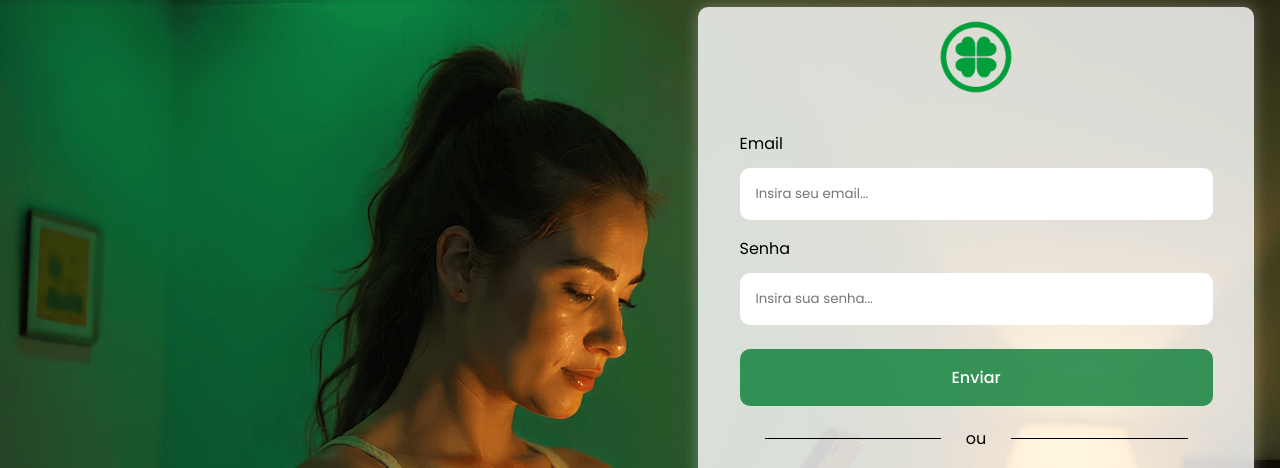
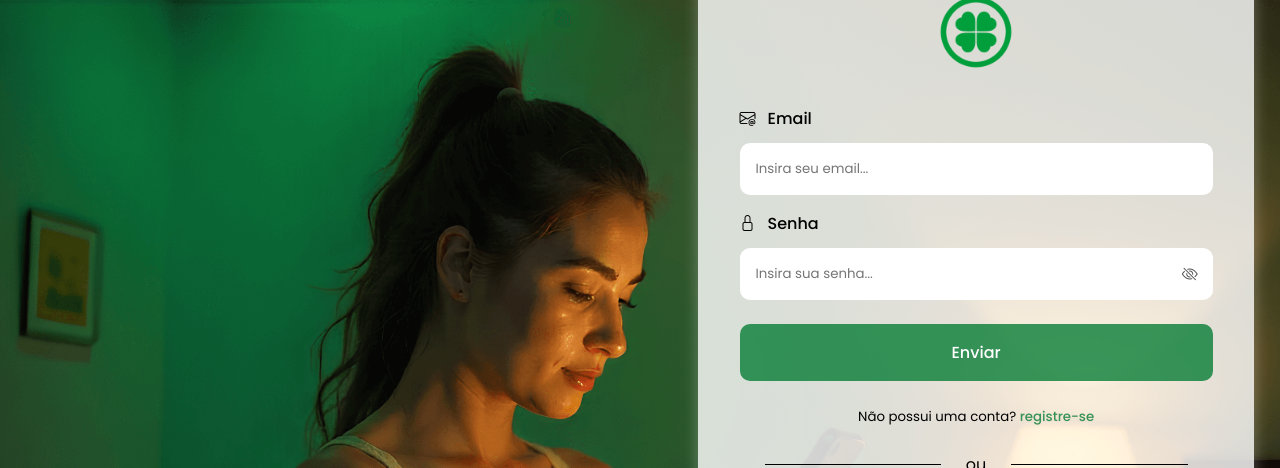
Before and after one commit to PedroRigolon/modelo-login, a plain HTML site: page index.html in a window 1280 px wide. Shown: the top 468 px of the page. Drawn offline with nearby package versions, Linux system fonts and the light colour scheme.

Commit message:
all source: adicionado funcionalidade de ver/bloquear a visao da senha usando js e icones bootstrap. Adicionado linha para registrar uma conta.

```diff
--- a/index.html
+++ b/index.html
@@ -15,6 +15,9 @@
         href="https://fonts.googleapis.com/css2?family=Montserrat:ital,wght@0,100..900;1,100..900&family=Orbitron:wght@400..900&family=Poppins:ital,wght@0,100;0,200;0,300;0,400;0,500;0,600;0,700;0,800;0,900;1,100;1,200;1,300;1,400;1,500;1,600;1,700;1,800;1,900&display=swap"
         rel="stylesheet">
 
+    <!-- Bootstrap & icons-->
+    <link rel="stylesheet" href="https://cdn.jsdelivr.net/npm/bootstrap-icons@1.11.3/font/bootstrap-icons.min.css">
+
 </head>
 
 <body>
@@ -22,24 +25,39 @@
         <div class="login">
 
             <div class="logo">
-
             </div>
 
             <form>
                 <div class="input-box">
-                    <p>Email</p>
+
+                    <div class="input-title">
+                        <i class="bi bi-envelope-at"></i>
+                        <p>Email</p>
+                    </div>
+
                     <input type="email" placeholder="Insira seu email...">
                 </div>
 
                 <div class="input-box">
-                    <p>Senha</p>
-                    <input type="password" placeholder="Insira sua senha...">
+
+                    <div class="input-title">
+                        <i class="bi bi-lock"></i>
+                        <p>Senha</p>
+                    </div>
+
+                    <div class="password-container">
+                        <input type="password" placeholder="Insira sua senha..." id="password">
+                        <i class="bi bi-eye-slash" id="togglePassword"></i>
+                    </div>
                 </div>
 
                 <div class="send">
                     <button class="button">Enviar</button>
                 </div>
 
+                <div class="register-text">
+                    <p>Não possui uma conta? <a href="#" class="register-link">registre-se</a></p>
+                </div>
 
             </form>
 
@@ -51,11 +69,15 @@
                 <img src="https://img.icons8.com/color/16/000000/google-logo.png" alt="Google Logo">
                 Entrar com Google
             </button>
+
+
+
         </div>
     </div>
 
 
-
+    <script src="src/js/toggle-password.js"></script>
 </body>
 
+
 </html>
--- a/src/css/style.css
+++ b/src/css/style.css
@@ -126,6 +126,22 @@ body {
     background-color: #f0f0f0;
 }
 
+.register-text {
+    margin: 10px 0 5px 0;
+    text-align: center;
+    font-size: var(--fs-small);
+}
+
+.register-link {
+    color: var(--primary-color);
+    text-decoration: none;
+    font-weight: 500;
+}
+
+.register-link:hover {
+    text-decoration: underline;
+}
+
 
 
 
@@ -184,6 +200,39 @@ input:focus {
     outline: 0;
 }
 
+.input-title{
+    display: flex;
+    flex-direction: row;
+    gap: .75rem;
+
+}
+
+.input-title p{
+    font-weight: 500;
+}
+
+.password-container {
+    position: relative;
+    width: 100%;
+}
+
+.password-container input {
+    width: 100%;
+}
+
+.password-container i {
+    position: absolute;
+    right: 15px;
+    top: 50%;
+    transform: translateY(-50%);
+    cursor: pointer;
+    color: #555;
+}
+
+.password-container i:hover {
+    color: var(--primary-color);
+}
+
 .send{
     width: 100%;
     margin-top: .5rem;
@@ -201,7 +250,8 @@ input:focus {
 
     .container{
         margin-right: 0;
-        min-width: 95vw;
+        border-radius: 0;
+        min-width: 100vw;
     }
 }
 
--- /dev/null
+++ b/src/js/toggle-password.js
@@ -0,0 +1,10 @@
+const togglePassword = document.getElementById('togglePassword');
+const password = document.getElementById('password');
+
+togglePassword.addEventListener('click', function() {
+    const type = password.getAttribute('type') === 'password' ? 'text' : 'password';
+    password.setAttribute('type', type);
+
+    this.classList.toggle('bi-eye');
+    this.classList.toggle('bi-eye-slash');
+});
```
